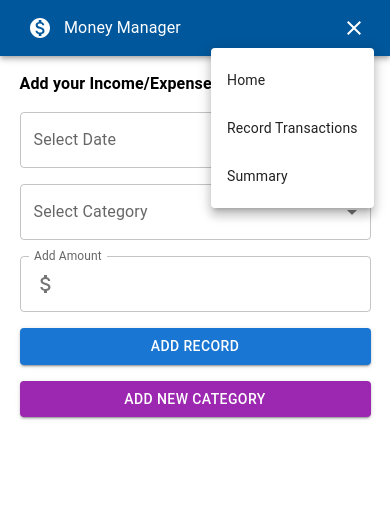
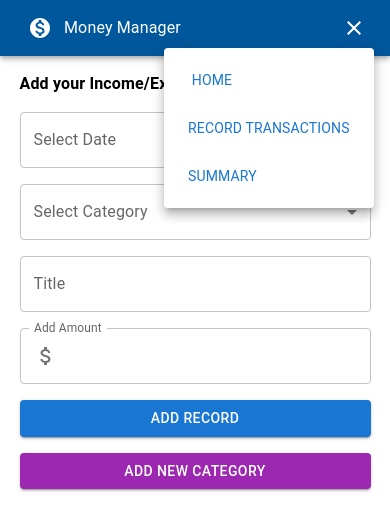
Before and after one commit to kcnabin/money-manager, a React (Create React App) app: page /add in a window 390 px wide. Both pictures are taken after a click on the button 354 px from the left and 28 px from the top of the page. Shown: the top 530 px of the page. Built offline with nearby package versions, Linux system fonts and the light colour scheme.

Commit message:
transaction title is added, programmatically navigation added in mobile menu & date was serialized for redux store

```diff
--- a/package.json
+++ b/package.json
@@ -14,6 +14,7 @@
     "@testing-library/jest-dom": "^5.16.5",
     "@testing-library/react": "^13.4.0",
     "@testing-library/user-event": "^13.5.0",
+    "axios": "^1.3.2",
     "date-fns": "^2.29.3",
     "react": "^18.2.0",
     "react-dom": "^18.2.0",
--- a/src/App.css
+++ b/src/App.css
@@ -11,6 +11,7 @@ a, a:visited, a:hover, a:active {
 .main-routes .active {
     color: #d4d6d5;
     /* text-decoration: underline; */
+    border-bottom: 2px solid grey;
 }
 
 /* #root {
--- a/src/components/add-income-expenses/AddIncomeExpenses.jsx
+++ b/src/components/add-income-expenses/AddIncomeExpenses.jsx
@@ -11,6 +11,7 @@ import DisplayMessage from './components/DisplayMessage'
 
 import { useDispatch } from 'react-redux'
 import { addIncomeRecords, addExpensesRecords } from '../../features/records/transactionsSlice'
+import AddTitle from './components/AddTitle'
 
 const AddIncomeExpenses = () => {
   const dispatch = useDispatch()
@@ -18,6 +19,7 @@ const AddIncomeExpenses = () => {
   const [selectedDate, setSelectedDate] = useState(null)
   const [category, setCategory] = useState('')
   const [subCategory, setSubCategory] = useState('')
+  const [title, setTitle] = useState('')
   const [amount, setAmount] = useState('')
   const [msg, setMsg] = useState(null)
 
@@ -28,13 +30,15 @@ const AddIncomeExpenses = () => {
     setSelectedDate(null)
     setCategory('')
     setSubCategory('')
+    setTitle('')
     setAmount('')
+    setDisplaySubCategory(false)
   }
 
   const addRecord = e => {
     e.preventDefault()
 
-    if (!category || !subCategory || !amount || !selectedDate) {
+    if (!category || !subCategory || !amount || !selectedDate || !title) {
       displayMsg({
         text: 'Please select all options',
         bagcolor: 'error.light'
@@ -43,9 +47,14 @@ const AddIncomeExpenses = () => {
     }
 
     const newRecord = {
-      dateAdded: selectedDate,
+      dateAdded: {
+        year: selectedDate.getFullYear(),
+        month: selectedDate.getMonth() + 1,
+        day: selectedDate.getDate()
+      },
       category,
       subCategory,
+      title,
       amount
     }
 
@@ -105,6 +114,8 @@ const AddIncomeExpenses = () => {
               : ""
           }
 
+          <AddTitle title={title} setTitle={setTitle} />
+
           <AddAmount amount={amount} setAmount={setAmount} />
 
           <Button
--- /dev/null
+++ b/src/components/add-income-expenses/components/AddTitle.jsx
@@ -0,0 +1,16 @@
+import { TextField, Stack } from "@mui/material"
+
+
+const AddTitle = ({ title, setTitle }) => {
+  return (
+    <Stack>
+      <TextField
+        label='Title'
+        value={title}
+        onChange={e => setTitle(e.target.value) }
+      />
+    </Stack>
+  )
+}
+
+export default AddTitle
--- a/src/components/add-income-expenses/components/DisplaySubCategory.jsx
+++ b/src/components/add-income-expenses/components/DisplaySubCategory.jsx
@@ -4,7 +4,7 @@ import { useSelector } from 'react-redux'
 const DisplaySubCategory = ({ mainCategory, subCategory, setSubCategory }) => {
   const incomeList = useSelector(state => state.transactions.incomeList)
   const expensesList = useSelector(state => state.transactions.expensesList)
-  const subCategories = mainCategory === 'income' ? incomeList : (mainCategory ==='expenses' ? expensesList : [])
+  let subCategories = mainCategory === 'income' ? incomeList : (mainCategory ==='expenses' ? expensesList : [])
 
   return (
     <Stack spacing={1}>
--- a/src/components/nav-bar/NavBar.jsx
+++ b/src/components/nav-bar/NavBar.jsx
@@ -1,14 +1,16 @@
 import { NavLink } from 'react-router-dom'
-import { Stack, AppBar, Toolbar, Typography, IconButton, Menu, MenuItem } from '@mui/material'
+import { Stack, AppBar, Toolbar, Typography, IconButton, Menu, MenuItem, Button } from '@mui/material'
 import MonetizationOnIcon from '@mui/icons-material/MonetizationOn';
 import MenuIcon from '@mui/icons-material/Menu';
 import CloseIcon from '@mui/icons-material/Close';
 import { useState } from 'react'
+import { useNavigate } from 'react-router-dom';
 
 const NavBar = () => {
     const [anchorElMenu, setAnchorElMenu] = useState(null)
     const openMenu = Boolean(anchorElMenu)
     const closeMenu = () => setAnchorElMenu(null)
+    const navigate = useNavigate()
 
     return (
         <AppBar position='static' sx={{bgcolor: 'info.dark'}}>
@@ -66,19 +68,28 @@ const NavBar = () => {
                     onClose={closeMenu}
                 >
                     <MenuItem>
-                        <NavLink to='/' onClick={closeMenu}>
+                        <Button onClick={() => {
+                            closeMenu()
+                            navigate('/')
+                        }}>
                             <Typography variant='body2'>Home</Typography>
-                        </NavLink>
+                        </Button>
                     </MenuItem>
-                    <MenuItem onClick={closeMenu}>
-                        <NavLink to='add'>
+                    <MenuItem>
+                        <Button onClick={() => {
+                            closeMenu()
+                            navigate('/add')
+                        }}>
                             <Typography variant='body2'>Record Transactions</Typography>
-                        </NavLink>
+                        </Button>
                     </MenuItem>
-                    <MenuItem onClick={closeMenu}>
-                        <NavLink to='summary' >
+                    <MenuItem>
+                        <Button onClick={() => {
+                            closeMenu()
+                            navigate('/summary')
+                        }}>
                             <Typography variant='body2'>Summary</Typography>
-                        </NavLink>
+                        </Button>
                     </MenuItem>
                 </Menu>
 
--- a/src/components/summary/Summary.jsx
+++ b/src/components/summary/Summary.jsx
@@ -4,11 +4,12 @@ import { DatePicker } from '@mui/x-date-pickers/DatePicker'
 import { useState } from 'react'
 
 const Summary = () => {
-    const checkForDateMatch = (dateAdded, displayDate) => {
-        if ( (dateAdded.getFullYear() === displayDate.getFullYear())
-            && (dateAdded.getMonth() === displayDate.getMonth()) ) {
-                return true
-            }
+    const checkForMonthMatch = (dateAdded, displayDate) => {
+        if ((dateAdded.year === displayDate.getFullYear()) &&
+             (dateAdded.month === (displayDate.getMonth() + 1))
+        ) {
+            return true
+        }
         else return false
     }
 
@@ -16,18 +17,16 @@ const Summary = () => {
     console.info('Selected date' , displayDate.getFullYear(), displayDate.getMonth() + 1)
 
     const matchedMonthlyIncomes = useSelector(state => state.transactions.incomeRecords)
-        .filter(eachIncome => checkForDateMatch(eachIncome.dateAdded, displayDate))
+        .filter(eachIncome => checkForMonthMatch(eachIncome.dateAdded, displayDate))
     console.info('All incomes for selected months', matchedMonthlyIncomes)
 
     const allIncomeAmount = matchedMonthlyIncomes.map(eachIncome => eachIncome.amount)
     const totalIncome = allIncomeAmount
         .reduce((previousValue, currentValue) => previousValue + currentValue, 0)
 
-
-
     const matchedMonthlyExpenses = useSelector(state => state.transactions.expensesRecords)
-        .filter(eachExpense => checkForDateMatch(eachExpense.dateAdded, displayDate))
-    console.info('All incomes for selected months', matchedMonthlyExpenses)
+        .filter(eachExpense => checkForMonthMatch(eachExpense.dateAdded, displayDate))
+    console.info('All expenses for selected months', matchedMonthlyExpenses)
 
     const allExpensesAmount = matchedMonthlyExpenses.map(eachExpense => eachExpense.amount)
     const totalExpenses = allExpensesAmount
```
Also changed, not shown: 1 other file (tests, documents, lock files or other folders).
